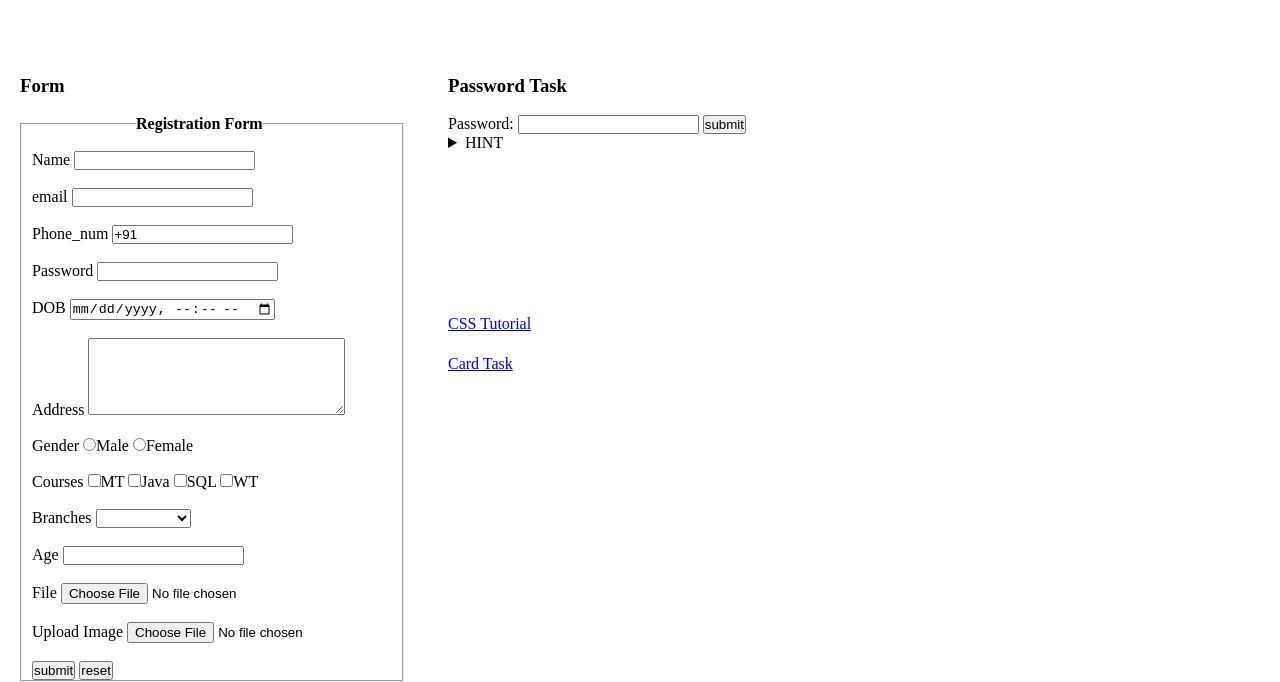
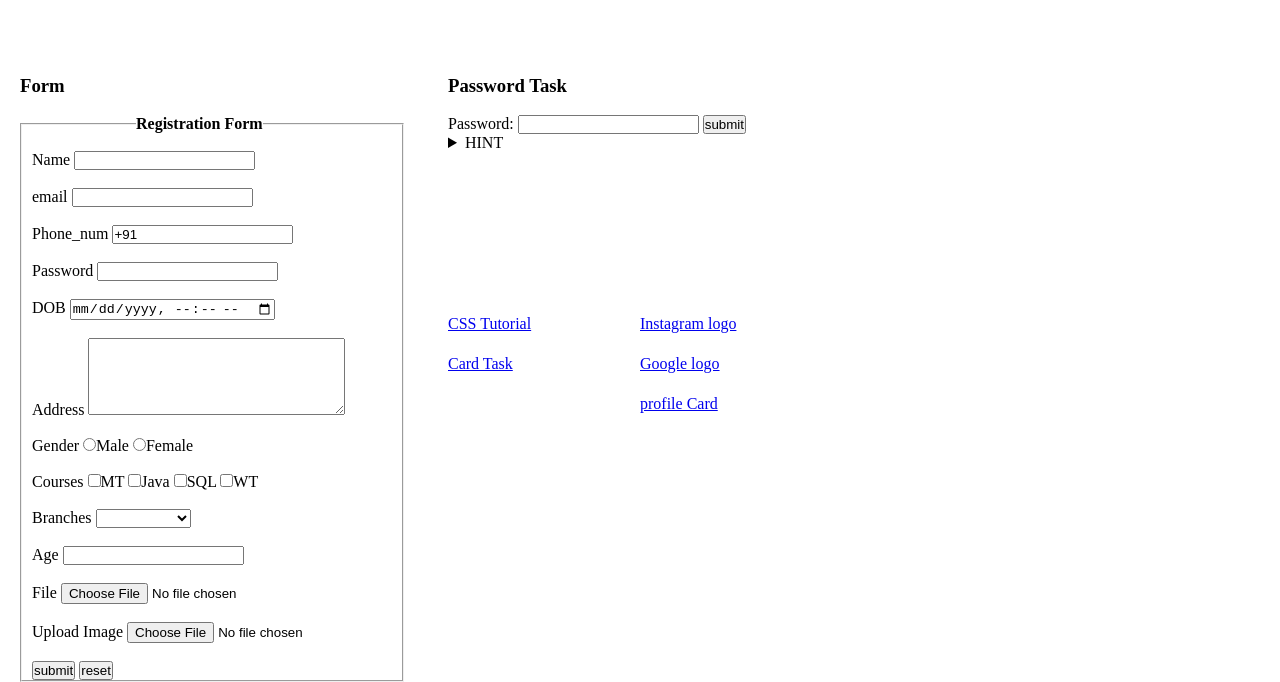
Before and after one commit to PratikShelar23/web-tech, a plain HTML site: page index.htm in a window 1280 px wide. Shown: the part 725-1407 px from the top of the page. Drawn offline with Linux system fonts and the light colour scheme.

Commit message:
first commit

```diff
--- a/index.htm
+++ b/index.htm
@@ -415,5 +415,8 @@
 </div>
 <a id="css" href="newindex.html" target="_blank">CSS Tutorial</a>
 <a id="card" href="card.html">Card Task</a>
+<a id="ins" href="instalogo/insta.html">Instagram logo</a>
+<a id="goo" href="./instalogo/googlelogo/google.html">Google logo</a>
+<a id="feb" href="feb14.html">profile Card</a>
 </body>
 </html>
--- a/style.css
+++ b/style.css
@@ -77,3 +77,21 @@
     left: 35%;
     top: 135%;
 }
+
+#ins{
+    position: absolute;
+    left: 50%;
+    top: 130%;
+}
+
+#goo{
+    position: absolute;
+    left: 50%;
+    top: 135%;
+}
+
+#feb{
+    position: absolute;
+    left: 50%;
+    top: 140%;
+}
```
